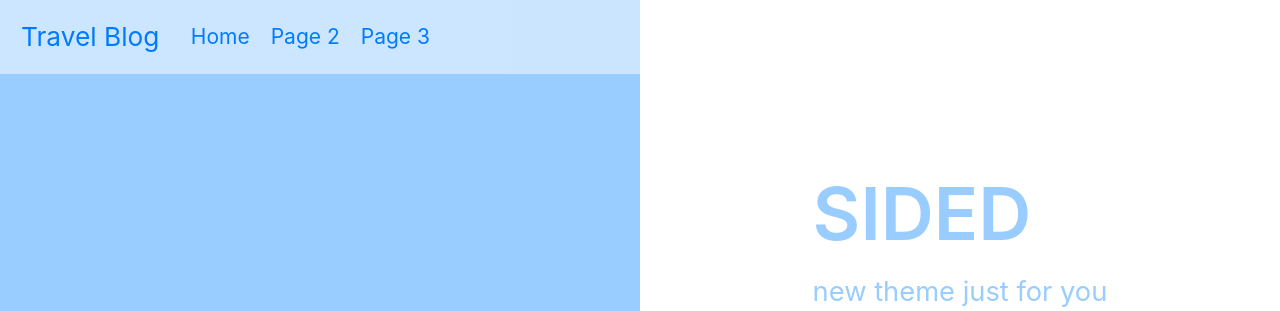
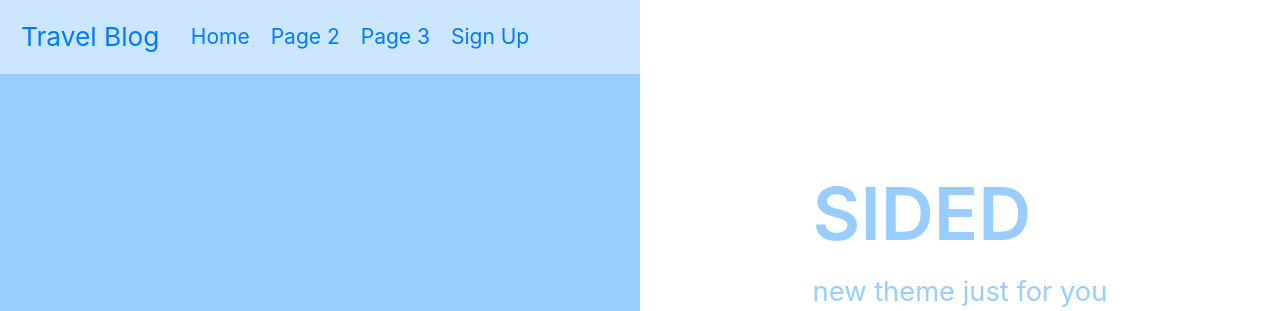
Before and after one commit to ankitoscar/travel-blog, a Django app: page / in a window 1280 px wide. Shown: the top 311 px of the page. Run offline with Django 3.2, Linux system fonts and the light colour scheme; some libraries are stand-ins or nearby versions.

Commit message:
added sign up in navbar

```diff
--- a/templates/blog/index.html
+++ b/templates/blog/index.html
@@ -25,6 +25,7 @@ https://templatemo.com/tm-527-sided
           <a class="nav-item nav-link active" href="{% url 'index' %}">Home<span class="sr-only">(current)</span></a>
           <a class="nav-item nav-link" href="{% url 'page-2' %}">Page 2</a>
           <a class="nav-item nav-link" href="{% url 'page-3'%}">Page 3</a>
+          <a class="nav-item nav-link" href="{% url 'signup'%}">Sign Up</a>
         </div>
       </nav>
     </div>
```
